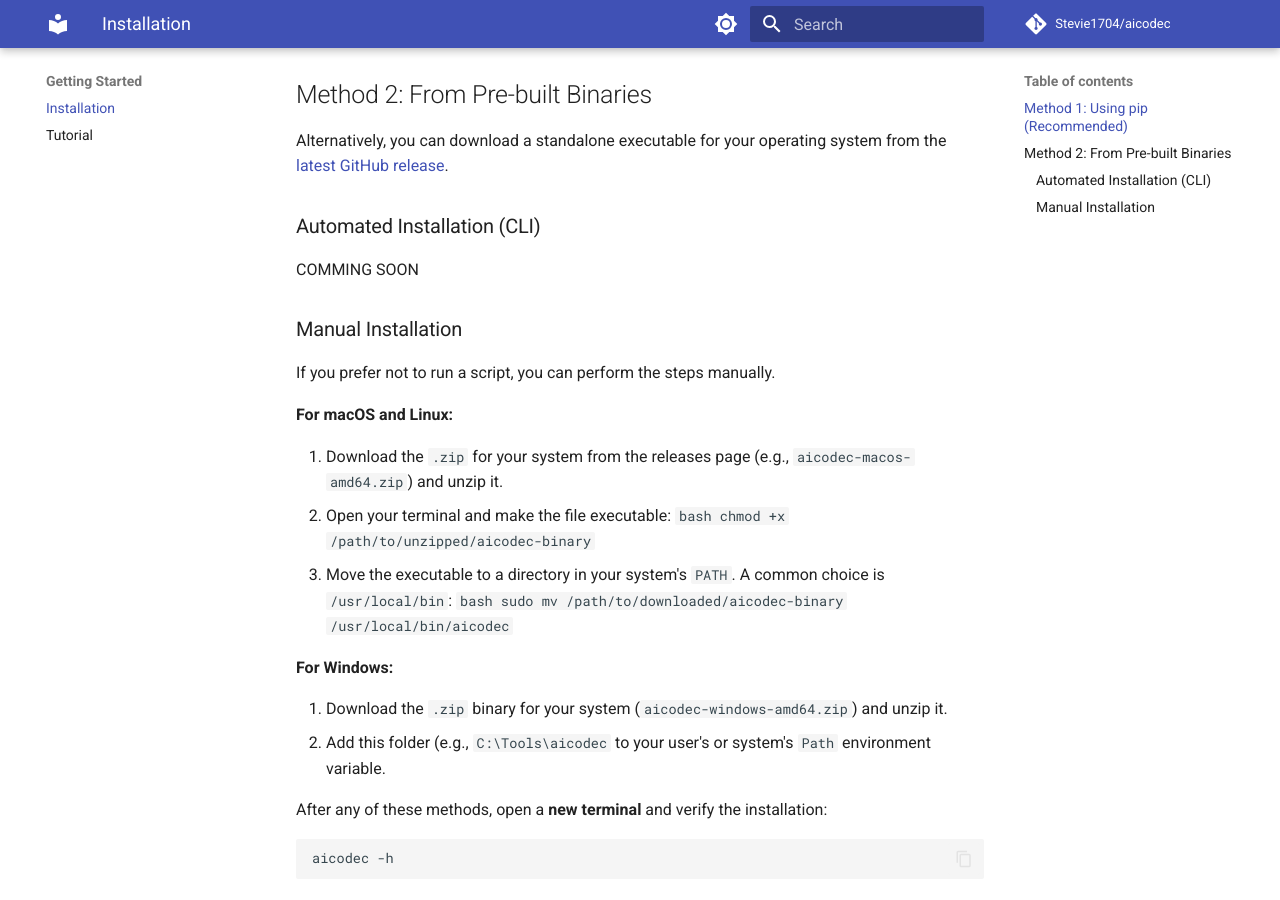
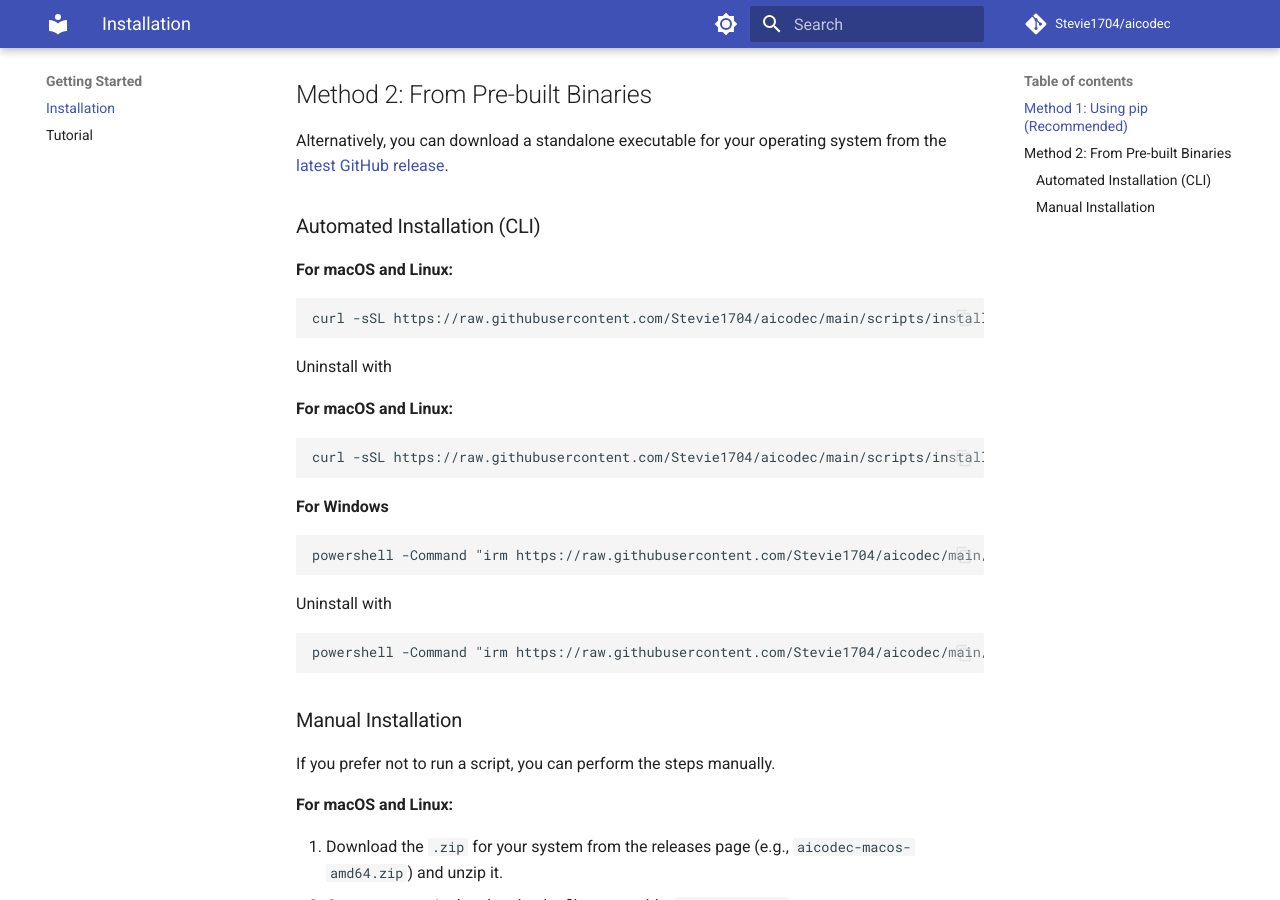
Before and after one commit to Stevie1704/aicodec, an MkDocs documentation site: the page built from docs/getting-started/installation.md, in a window 1280 px wide and 900 px high, scrolled down 534 px. Built offline with MkDocs 1.6.1 and Material for MkDocs 9.7.7, drawn with Linux system fonts in a browser that asks for light colours; comment, search, counter and statistics services are not loaded.

````diff
--- a/docs/getting-started/installation.md
+++ b/docs/getting-started/installation.md
@@ -22,7 +22,25 @@
 
 ### Automated Installation (CLI)
 
-COMMING SOON
+**For macOS and Linux:**
+```bash
+curl -sSL https://raw.githubusercontent.com/Stevie1704/aicodec/main/scripts/install.sh | bash
+```
+Uninstall with
+
+**For macOS and Linux:**
+```bash
+curl -sSL https://raw.githubusercontent.com/Stevie1704/aicodec/main/scripts/install.sh | bash
+```
+
+**For Windows**
+```bash
+powershell -Command "irm https://raw.githubusercontent.com/Stevie1704/aicodec/main/scripts/install.ps1 | iex"
+```
+Uninstall with
+```bash
+powershell -Command "irm https://raw.githubusercontent.com/Stevie1704/aicodec/main/scripts/uninstall.ps1 | iex"
+```
 
 ### Manual Installation
 
````
Also changed, not shown: mkdocs.yml (+11 -11 lines), 1 other file.
